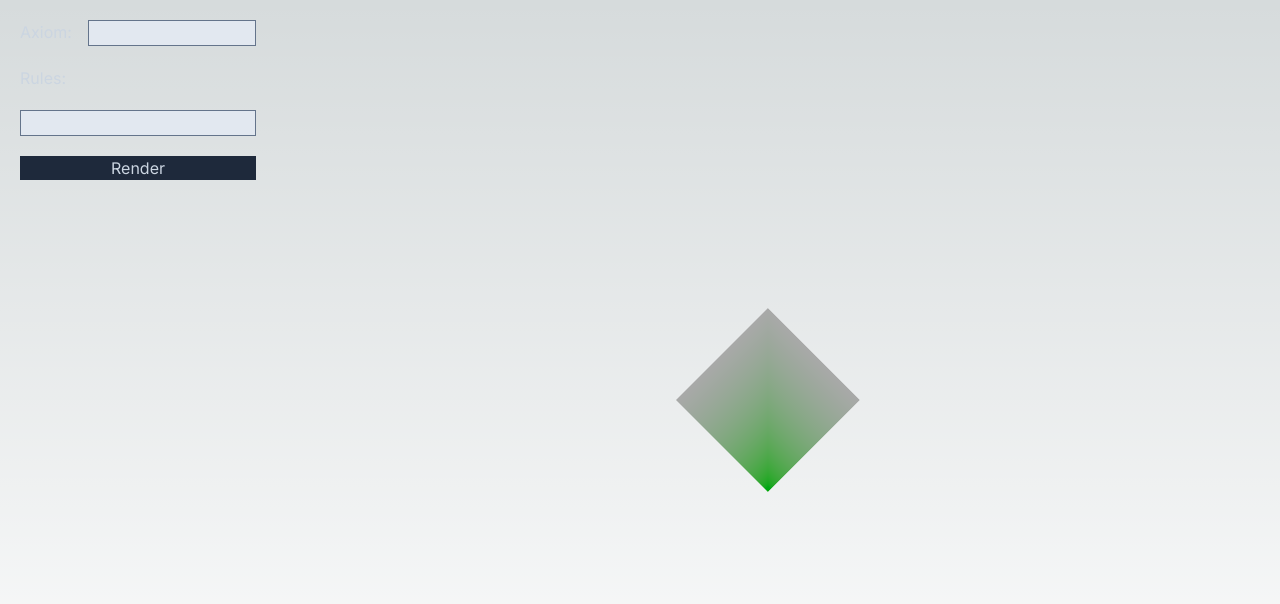
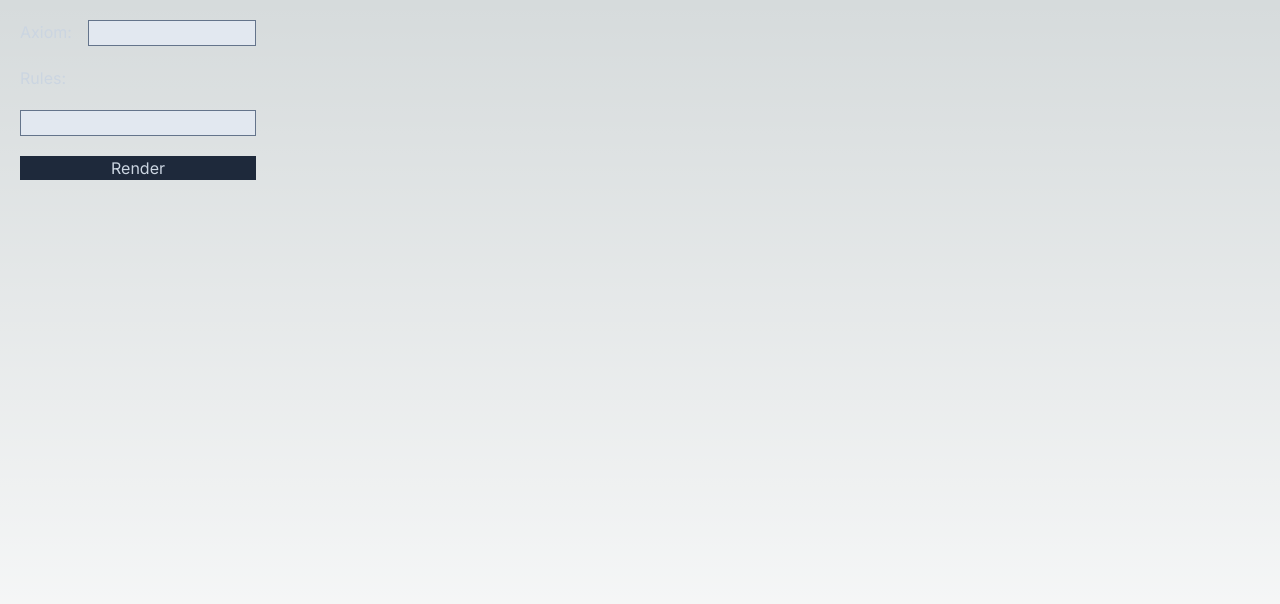
Before and after one commit to cjwurst/l-ink, a Next.js app in the folder l-ink/: page /sandbox in a window 1280 px wide. Shown: the top 604 px of the page. Built offline with nearby package versions, Linux system fonts and the light colour scheme.

Commit message:
encapsulate rendering in the LSystemDisplay component

```diff
--- /dev/null
+++ b/l-ink/src/app/lib/drawInstruction.ts
@@ -0,0 +1,7 @@
+enum DrawInstruction {
+    FORWARD,
+    TURN_LEFT,
+    TURN_RIGHT,
+}
+
+export default DrawInstruction;
--- a/l-ink/src/app/sandbox/page.tsx
+++ b/l-ink/src/app/sandbox/page.tsx
@@ -1,7 +1,7 @@
 'use client';
 
-import { Canvas } from "@react-three/fiber"
-import { DoubleSide } from "three";
+import LSystemDisplay from "@/app/ui/lSystemDisplay";
+import DrawInstruction from "@/app/lib/drawInstruction";
 
 export default function Page() {
     const positions = new Float32Array([
@@ -29,39 +29,9 @@ export default function Page() {
     const vertexCount = positions.length/3;
 
     return (
-        <Canvas>
-            <ambientLight />
-            <mesh>
-                <bufferGeometry>
-                    <bufferAttribute
-                        attach='attributes-position'
-                        array = {positions}
-                        count={vertexCount}
-                        itemSize={3}
-                    />
-                    <bufferAttribute
-                        attach='attributes-normals'
-                        array = {normals}
-                        count={vertexCount}
-                        itemSize={3}
-                    />
-                    <bufferAttribute
-                        attach='attributes-color'
-                        array = {colors}
-                        count={vertexCount}
-                        itemSize={4}
-                    />
-                    <bufferAttribute
-                        attach='index'
-                        array = {indices}
-                        count={indices.length}
-                        itemSize={1}
-                    />
-                </bufferGeometry>
-                <meshStandardMaterial
-                    vertexColors
-                />
-            </mesh>
-        </Canvas>
+        <LSystemDisplay
+            lString = "a"
+            drawRules = { new Map([["a", DrawInstruction.FORWARD]]) }
+        />
     )
 }
--- /dev/null
+++ b/l-ink/src/app/ui/lSystemDisplay.tsx
@@ -0,0 +1,58 @@
+"use client";
+
+import { Canvas } from '@react-three/fiber'
+import DrawInstruction from '@/app/lib/drawInstruction';
+import { ReactNode } from 'react';
+
+type LSystemProps = {
+    lString: string
+    drawRules: Map<string, DrawInstruction>
+}
+
+export default function LSystemDisplay({ lString, drawRules }: LSystemProps) {
+    let lines:ReactNode[] = [];
+    for (let i = 0; i < lString.length; i++) {
+        lines.push(
+            <mesh>
+
+            </mesh>
+        );
+    }
+
+    return (
+        <Canvas>
+            <ambientLight />
+            <mesh>
+                <bufferGeometry>
+                    {/* <bufferAttribute
+                        attach='attributes-position'
+                        array = {positions}
+                        count={vertexCount}
+                        itemSize={3}
+                    />
+                    <bufferAttribute
+                        attach='attributes-normals'
+                        array = {normals}
+                        count={vertexCount}
+                        itemSize={3}
+                    />
+                    <bufferAttribute
+                        attach='attributes-color'
+                        array = {colors}
+                        count={vertexCount}
+                        itemSize={4}
+                    />
+                    <bufferAttribute
+                        attach='index'
+                        array = {indices}
+                        count={indices.length}
+                        itemSize={1}
+                    /> */}
+                </bufferGeometry>
+                <meshStandardMaterial
+                    vertexColors
+                />
+            </mesh>
+        </Canvas>
+    );
+}
```
